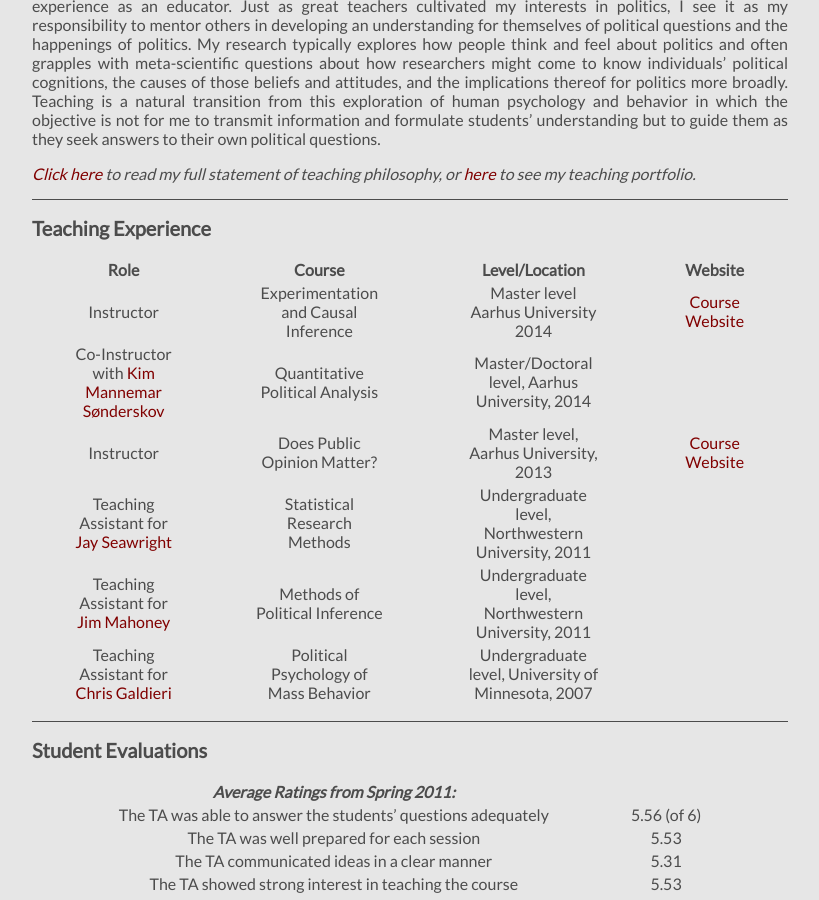
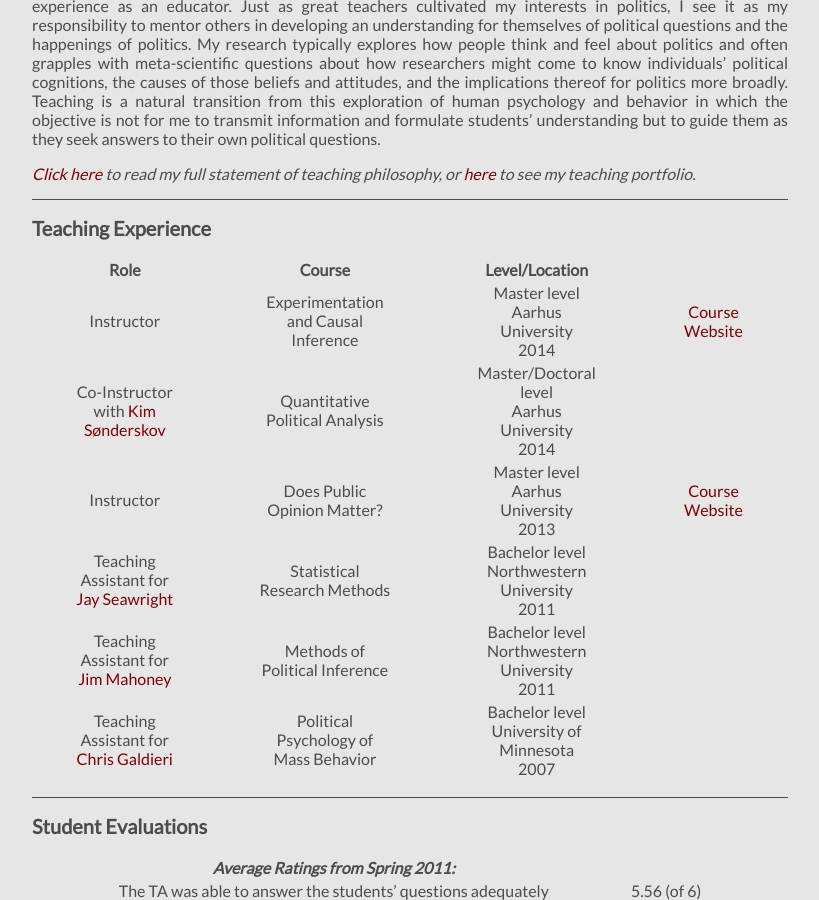
Before and after one commit to leeper/leeper.github.io, a Jekyll site: the page built from teaching.md, in a window 1280 px wide and 900 px high, scrolled down 209 px. Shown: the whole window, without its empty margins (230-1049 px from the left). Built offline with Jekyll 4.4.1, drawn with Linux system fonts in a browser that asks for light colours.

Commit message:
linebreaks to class descriptions

```diff
--- a/teaching.md
+++ b/teaching.md
@@ -12,14 +12,14 @@ Political psychologists study people. We want to know how people think, act, and
 ---
 ## Teaching Experience ##
 
-| Role | Course | Level/Location | Website |
+| Role | Course | Level/Location |  |
 | ---- | ------ | -------------- | ------- |
 | Instructor | Experimentation and Causal Inference | Master level<br/>Aarhus University<br/>2014 | [Course Website](http://www.thomasleeper.com/expcourse) |
-| Co-Instructor with [Kim Mannemar Sønderskov](http://pure.au.dk/portal/en/ks@ps.au.dk) | Quantitative Political Analysis | Master/Doctoral level, Aarhus University, 2014| |
-| Instructor | Does Public Opinion Matter? | Master level, Aarhus University, 2013 | [Course Website](http://www.thomasleeper.com/opinioncourse) |
-| Teaching Assistant for [Jay Seawright](http://www.polisci.northwestern.edu/people/seawright.html) | Statistical Research Methods | Undergraduate level, Northwestern University, 2011| |
-| Teaching Assistant for [Jim Mahoney](http://www.jamesmahoney.org/) | Methods of Political Inference | Undergraduate level, Northwestern University, 2011 | |
-| Teaching Assistant for [Chris Galdieri](http://www.tc.umn.edu/~galdieri/) | Political Psychology of Mass Behavior | Undergraduate level, University of Minnesota, 2007| |
+| Co-Instructor with [Kim Sønderskov](http://pure.au.dk/portal/en/ks@ps.au.dk) | Quantitative Political Analysis | Master/Doctoral level<br/>Aarhus University<br/>2014| |
+| Instructor | Does Public Opinion Matter? | Master level<br/>Aarhus University<br/>2013 | [Course Website](http://www.thomasleeper.com/opinioncourse) |
+| Teaching Assistant for [Jay Seawright](http://www.polisci.northwestern.edu/people/seawright.html) | Statistical Research Methods | Bachelor level<br/>Northwestern University<br/>2011| |
+| Teaching Assistant for [Jim Mahoney](http://www.jamesmahoney.org/) | Methods of Political Inference | Bachelor level<br/>Northwestern University<br/>2011 | |
+| Teaching Assistant for [Chris Galdieri](http://www.tc.umn.edu/~galdieri/) | Political Psychology of Mass Behavior | Bachelor level<br/>University of Minnesota<br/>2007| |
 
 ---
 ## Student Evaluations ##
```
